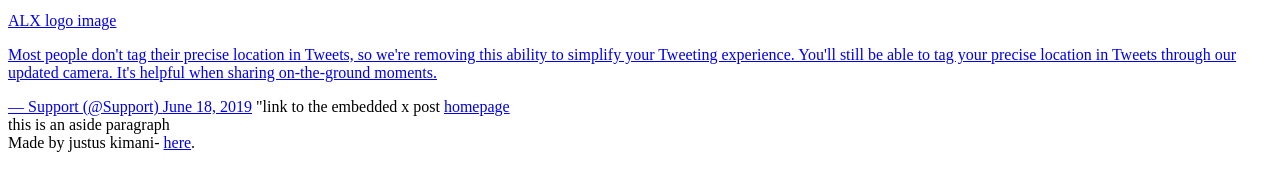
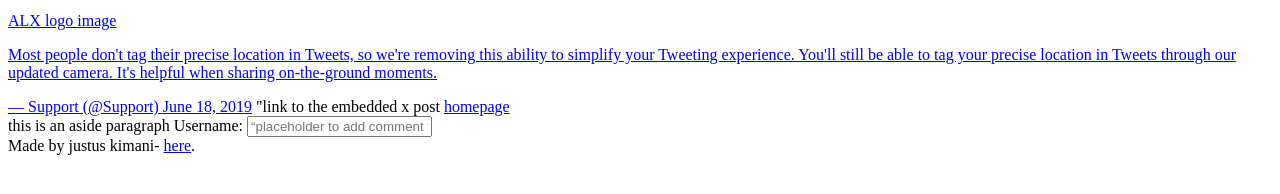
Before and after one commit to justuskimani/My_First_Portfolio, a plain HTML site: page html_basic/tweets.html in a window 1280 px wide. Shown: the part 454-648 px from the top of the page. Drawn offline with Linux system fonts and the light colour scheme.

Commit message:
commit changes

```diff
--- a/html_basic/tweets.html
+++ b/html_basic/tweets.html
@@ -34,6 +34,8 @@
         </article>
         <aside>
             this is an aside paragraph
+            <label for="username">Username:</label>
+            <input type="text" id="username" name="username" placeholder="“placeholder to add comment thread later">
         </aside>
         </main>
         <footer>
```
